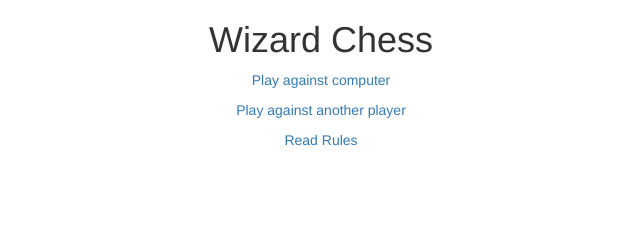
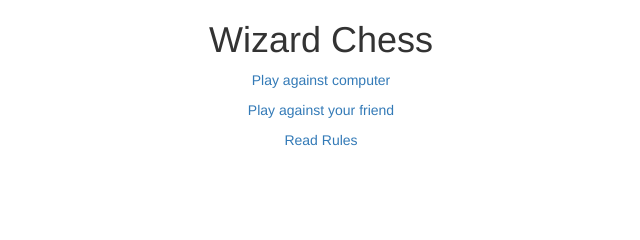
Before and after one commit to RuojunHong/WizardChess, a plain HTML site: page index.html in a window 1280 px wide. Shown: the top 240 px of the page, 319-959 px from the left. Drawn offline with nearby package versions, Linux system fonts and the light colour scheme.

Commit message:
minor change of the directions

```diff
--- a/index.html
+++ b/index.html
@@ -17,7 +17,7 @@
 <div class="container text-center">
 <h1>Wizard Chess</h1>
 <p><a class="button" href="single.html">Play against computer</a></p>
-<p><a class="button" href="multiple.html">Play against another player</a></p>
+<p><a class="button" href="multiple.html">Play against your friend</a></p>
     <p><a class="button" href="src/wizard_chess_rules.pdf">Read Rules</a></p>
 </div>
 <div class="navbar-fixed-bottom text-center">Copyright &copy; Ruojun Hong,Dailing Zhu, New York University, 2017</div>
```
Also changed, not shown: single.html (+1 -0 lines).
